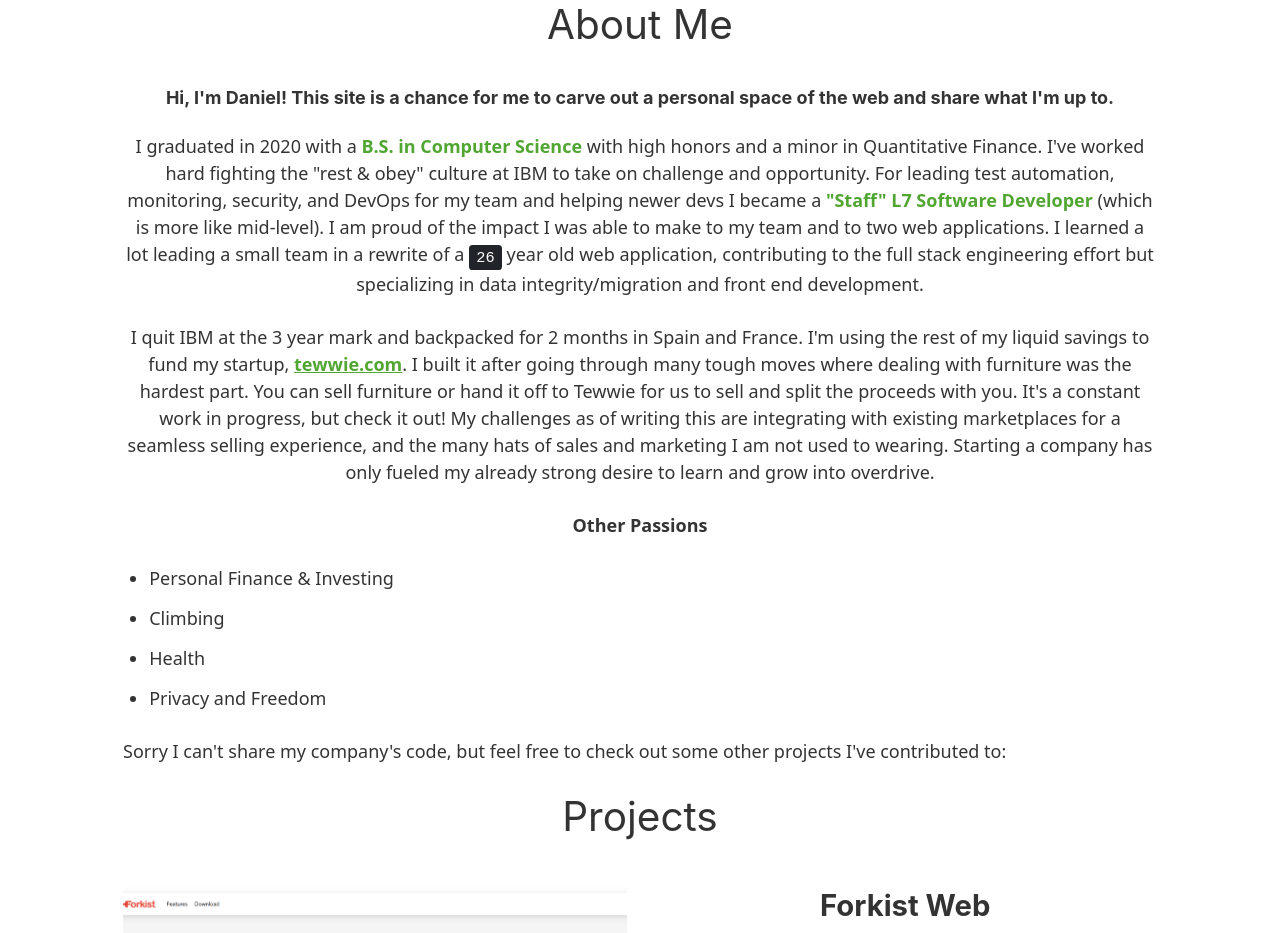
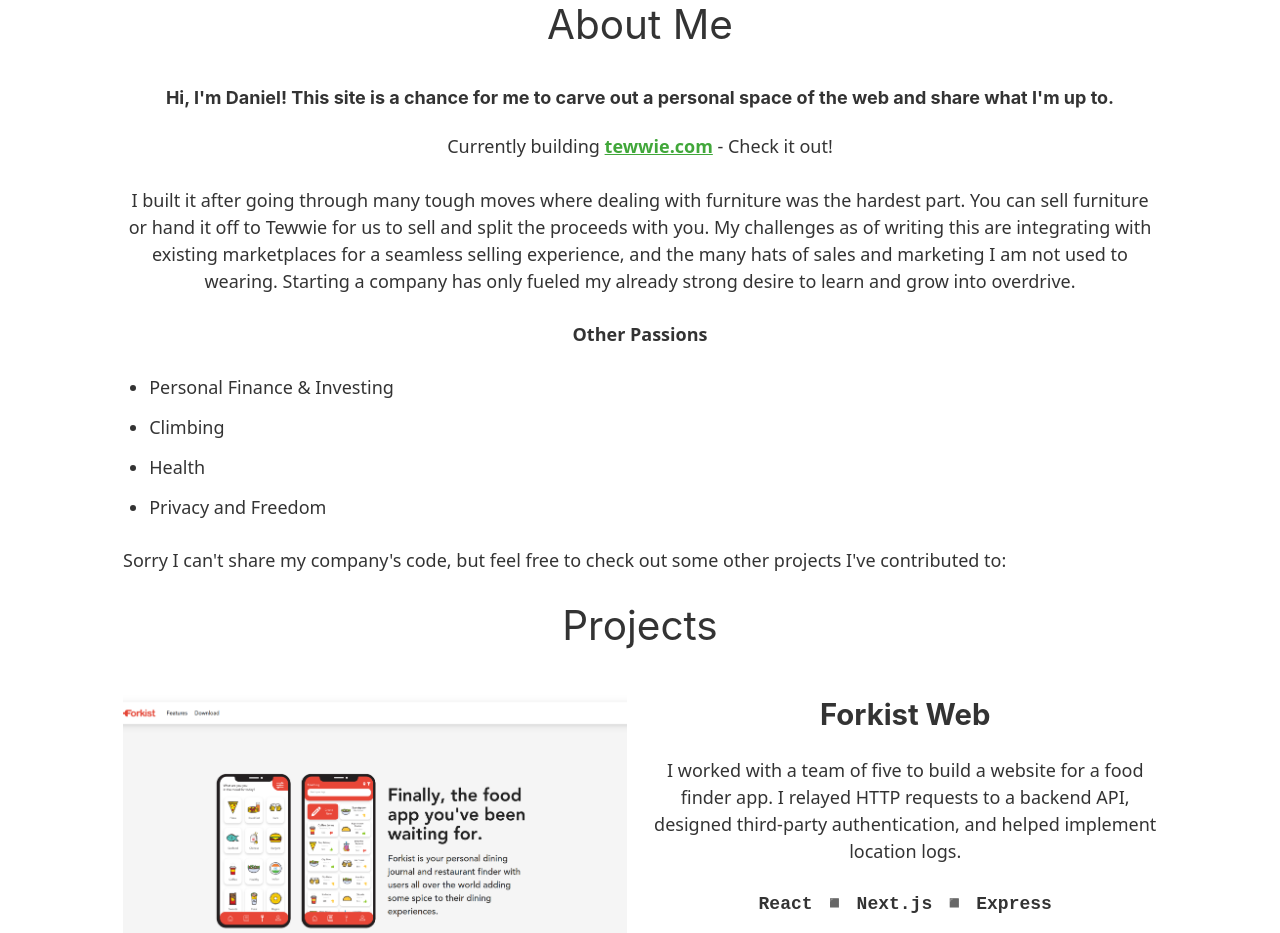
Before and after one commit to codankra/codankramer.com, a Gatsby site: page / in a window 1280 px wide. Shown: the part 827-1760 px from the top of the page. Built offline with nearby package versions, Linux system fonts and the light colour scheme; Gatsby itself is replaced by a stand-in of ours.

Commit message:
Simplify About

```diff
--- a/src/components/Section/About.js
+++ b/src/components/Section/About.js
@@ -8,33 +8,20 @@
       of the web and share what I'm up to.
     </h4>
     <p className="text-center">
-      I graduated in 2020 with a{" "}
-      <span className="highlight">B.S. in Computer Science</span> with high
-      honors and a minor in Quantitative Finance. I've worked hard fighting the
-      "rest & obey" culture at IBM to take on challenge and opportunity. For
-      leading test automation, monitoring, security, and DevOps for my team and
-      helping newer devs I became a{" "}
-      <span className="highlight">"Staff" L7 Software Developer</span> (which is
-      more like mid-level). I am proud of the impact I was able to make to my
-      team and to two web applications. I learned a lot leading a small team in
-      a rewrite of a <kbd>{new Date().getFullYear() - 1998}</kbd> year old web
-      application, contributing to the full stack engineering effort but
-      specializing in data integrity/migration and front end development.
+      Currently building{" "}
+      <a className="highlight" href="https://tewwie.com">
+        tewwie.com
+      </a>{" "}
+      - Check it out!{" "}
     </p>
     <p className="text-center">
-      I quit IBM at the 3 year mark and backpacked for 2 months in Spain and
-      France. I'm using the rest of my liquid savings to fund my startup,{" "}
-      <a className="highlight" href="https://tewwie.com">
-        tewwie.com
-      </a>
-      . I built it after going through many tough moves where dealing with
+      I built it after going through many tough moves where dealing with
       furniture was the hardest part. You can sell furniture or hand it off to
-      Tewwie for us to sell and split the proceeds with you. It's a constant
-      work in progress, but check it out! My challenges as of writing this are
-      integrating with existing marketplaces for a seamless selling experience,
-      and the many hats of sales and marketing I am not used to wearing.
-      Starting a company has only fueled my already strong desire to learn and
-      grow into overdrive.
+      Tewwie for us to sell and split the proceeds with you. My challenges as of
+      writing this are integrating with existing marketplaces for a seamless
+      selling experience, and the many hats of sales and marketing I am not used
+      to wearing. Starting a company has only fueled my already strong desire to
+      learn and grow into overdrive.
     </p>
     <p className="text-center">
       <b>Other Passions</b>{" "}
```
Also changed, not shown: 1 other file.
